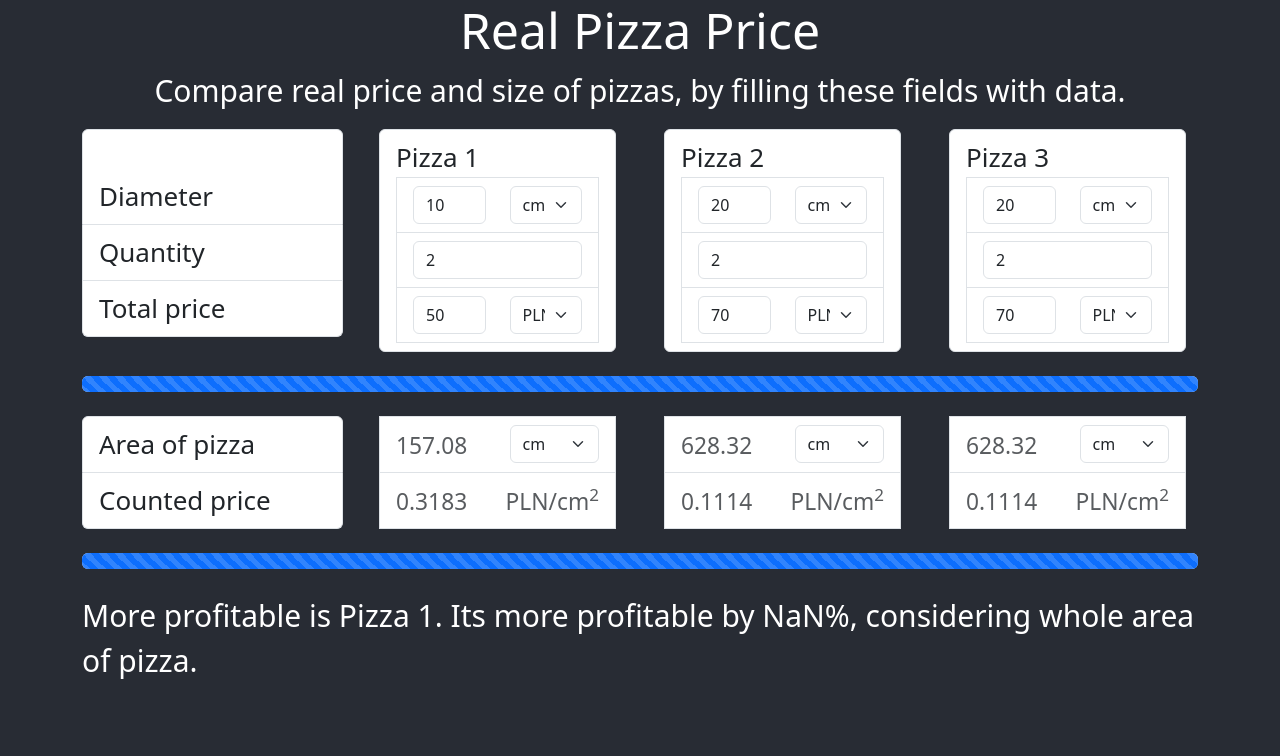
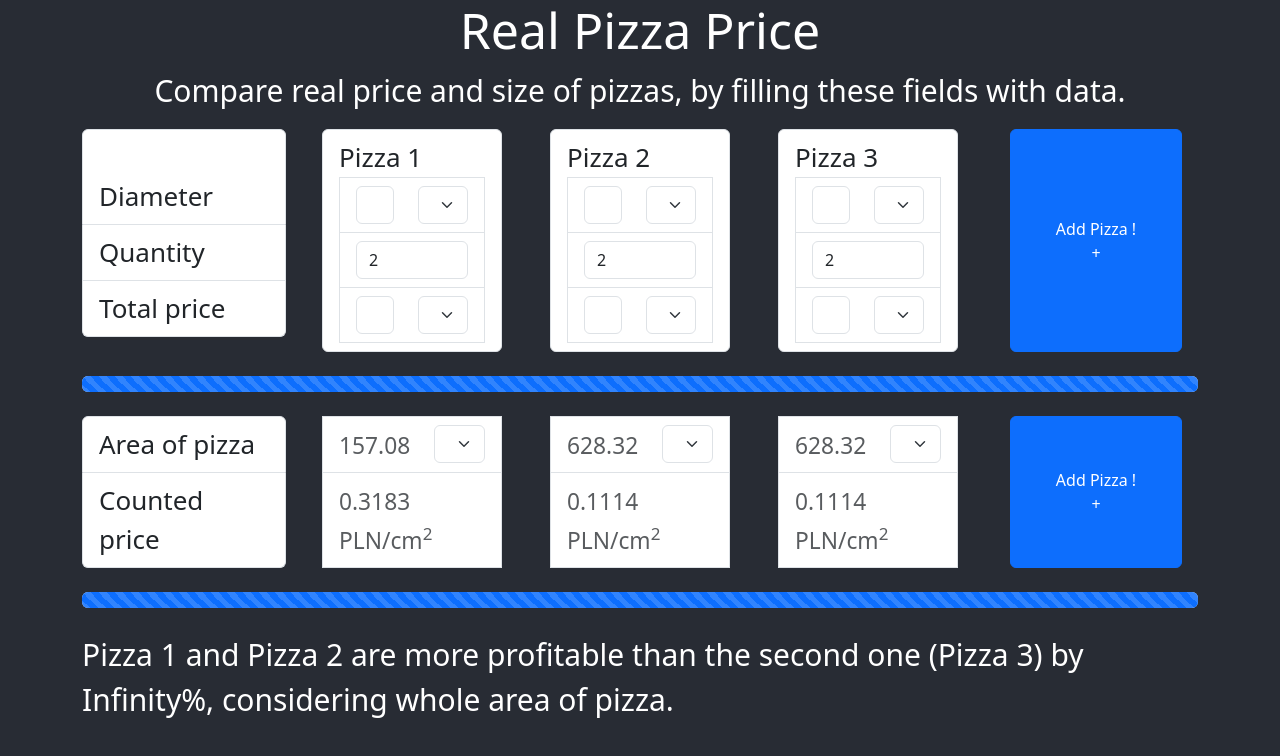
Before and after one commit to ZKuba94/Real-pizza-price, a React (Create React App) app: page / in a window 1280 px wide. Shown: the top 756 px of the page. Built offline with nearby package versions, Linux system fonts and the light colour scheme.

Commit message:
working on AddPizzaButton component, it almost work, but not render additional pizza on screen, need to change pizzas array in App to array of objects with State

```diff
--- a/src/routes/AddPizzaButton.js
+++ b/src/routes/AddPizzaButton.js
@@ -1,6 +1,39 @@
 import {Button} from "react-bootstrap";
 
-function AddPizzaButton() {
+function AddPizzaButton({
+                            headings,
+                            pizzaMeasuresInputs,
+                            pizzaMeasuresResult,
+                            pizzaCurrencyInputs,
+                            pizzaSizes,
+                            pizzaQuantities,
+                            pizzaPrices,
+                            pizzaCompare,
+                            setPizzaCompare,
+                            setPizzaCurrencyInputs,
+                            setPizzaPrices,
+                            setPizzaMeasuresInputs,
+                            setQuantitiesChange,
+                            setPizzaMeasuresResult,
+                            setPizzaSizes,
+                            // setPizzas,
+                        }) {
+    const handleClick = () => {
+        // headings.push(`Pizza ${headings.length + 1}`)
+        // setPizzas({id: headings.length - 1, value: `Pizza ${headings.length+1}`})
+        const addElement = (array, func) => {
+            const newElement = {id: headings.length - 1, value: array[headings.length - 2].value}
+            func([...array, newElement])
+        }
+        addElement(pizzaMeasuresInputs,setPizzaMeasuresInputs)
+        addElement(pizzaMeasuresResult, setPizzaMeasuresResult)
+        addElement(pizzaCurrencyInputs, setPizzaCurrencyInputs)
+        addElement(pizzaSizes, setPizzaSizes)
+        addElement(pizzaQuantities,setQuantitiesChange)
+        addElement(pizzaPrices, setPizzaPrices)
+        addElement(pizzaCompare, setPizzaCompare)
+        // addElement(headings,setPizzas)
+    }
     return (
         <div
             className='AddPizzaButton d-flex h-100'
@@ -8,6 +41,7 @@ function AddPizzaButton() {
             <Button
                 className='addPizzaBtn mx-3 w-100'
                 variant='primary'
+                onClick={handleClick}
             >
                 Add Pizza ! <br/> +
             </Button>
--- a/src/routes/App.js
+++ b/src/routes/App.js
@@ -11,6 +11,11 @@ function App() {
     const measurements = ['cm', 'm', 'in', 'ft'];
     const currencies = ['PLN', 'USD', 'EUR']
     const pizzas = ['Pizza 1', 'Pizza 2', 'Pizza 3']
+    // const [pizzas, setPizzas] = useState([
+    //     {id: 0, value: 'Pizza 1'},
+    //     {id: 1, value: 'Pizza 2'},
+    //     {id: 2, value: 'Pizza 3'},
+    // ])
     const [pizzaMeasuresInputs, setPizzaMeasuresInputs] = useState([
         {id: 0, value: measurements[0]},
         {id: 1, value: measurements[0]},
@@ -54,6 +59,8 @@ function App() {
                 measurements={measurements}
                 currencies={currencies}
                 pizzaMeasuresInputs={pizzaMeasuresInputs}
+                pizzaMeasuresResult={pizzaMeasuresResult}
+                setPizzaMeasuresResult={setPizzaMeasuresResult}
                 onPizzaMeasureChange={setPizzaMeasuresInputs}
                 pizzaCurrencyInputs={pizzaCurrencyInputs}
                 onPizzaCurrencyInputs={setPizzaCurrencyInputs}
@@ -65,6 +72,7 @@ function App() {
                 onPizzaPricesChange={setPizzaPrices}
                 pizzaCompare={pizzaCompare}
                 onPizzaCompareChange={setPizzaCompare}
+                // setPizzas={setPizzas}
             />
             <Container
                 className='my-4'
@@ -80,13 +88,20 @@ function App() {
                 measurements={measurements}
                 pizzaMeasuresResult={pizzaMeasuresResult}
                 pizzaMeasuresInputs={pizzaMeasuresInputs}
+                setPizzaMeasuresInputs={setPizzaMeasuresInputs}
                 onPizzaMeasuresResult={setPizzaMeasuresResult}
+                pizzaCurrencyInputs={pizzaCurrencyInputs}
+                setPizzaCurrencyInputs={setPizzaCurrencyInputs}
                 pizzaCurrencyResults={pizzaCurrencyInputs}
                 pizzaSizesObj={pizzaSizes}
                 pizzaQuantities={pizzaQuantities}
+                setQuantitiesChange={setQuantitiesChange}
                 pizzaPrices={pizzaPrices}
+                setPizzaPrices={setPizzaPrices}
                 pizzaCompare={pizzaCompare}
                 onPizzaCompareChange={setPizzaCompare}
+                onPizzaSizesChange={setPizzaSizes}
+                // setPizzas={setPizzas}
             />
             <Container
                 className='my-4'
@@ -104,6 +119,7 @@ function App() {
                 pizzaPrices={pizzaPrices}
                 pizzaSizes={pizzaSizes}
                 pizzaQuantities={pizzaQuantities}
+                pizzaMeasuresInputs={pizzaMeasuresInputs}
                 pizzaMeasuresResult={pizzaMeasuresResult}
             />
         </div>
--- a/src/routes/Inputs.js
+++ b/src/routes/Inputs.js
@@ -2,13 +2,14 @@ import {Col, Container, ListGroup, ListGroupItem, Row} from "react-bootstrap";
 import PizzaToCompare from "./PizzaToCompare"
 import PropTypes from "prop-types";
 
-// import AddPizzaButton from "./AddPizzaButton"
+import AddPizzaButton from "./AddPizzaButton"
 
 function Inputs({
                     headings,
                     measurements,
                     currencies,
                     pizzaMeasuresInputs,
+                    pizzaMeasuresResult,
                     onPizzaMeasureChange,
                     pizzaCurrencyInputs,
                     onPizzaCurrencyInputs,
@@ -20,6 +21,8 @@ function Inputs({
                     onPizzaPricesChange,
                     pizzaCompare,
                     onPizzaCompareChange,
+                    setPizzaMeasuresResult,
+                    // setPizzas,
                 }) {
     return (
         <Container
@@ -67,9 +70,26 @@ function Inputs({
                         />
                     </Col>
                 ))}
-                {/*<Col>*/}
-                {/*    <AddPizzaButton/>*/}
-                {/*</Col>*/}
+                <Col>
+                    <AddPizzaButton
+                        headings={headings}
+                        pizzaMeasuresInputs={pizzaMeasuresInputs}
+                        pizzaMeasuresResult={pizzaMeasuresResult}
+                        pizzaCurrencyInputs={pizzaCurrencyInputs}
+                        pizzaSizes={pizzaSizesObj}
+                        pizzaQuantities={pizzaQuantities}
+                        pizzaPrices={pizzaPrices}
+                        pizzaCompare={pizzaCompare}
+                        setPizzaSizes={onPizzaSizesChange}
+                        setPizzaMeasuresInputs={onPizzaMeasureChange}
+                        setPizzaMeasuresResult={setPizzaMeasuresResult}
+                        setPizzaCurrencyInputs={onPizzaCurrencyInputs}
+                        setQuantitiesChange={onPizzaQuantitiesChange}
+                        setPizzaPrices={onPizzaPricesChange}
+                        setPizzaCompare={onPizzaCompareChange}
+                        // setPizzas={setPizzas}
+                    />
+                </Col>
             </Row>
         </Container>
     )
--- a/src/routes/SomeData.js
+++ b/src/routes/MeasuresObject.js
@@ -31,6 +31,14 @@ const connections = [
             {id: 3, measure: 'ft', value: 1},
         ]
     },
+    {
+        id: 4, measure: 'cm', values: [
+            {id: 0, measure: 'cm', value: 1},
+            {id: 1, measure: 'm', value: 0.0001},
+            {id: 2, measure: 'in', value: 0.00394},
+            {id: 3, measure: 'ft', value: 0.00033},
+        ]
+    },
 ]
 
 export default connections;
--- a/src/routes/ResultText.js
+++ b/src/routes/ResultText.js
@@ -1,7 +1,7 @@
 import {Container} from "react-bootstrap";
 import React, {useEffect} from "react";
 import PropTypes from "prop-types";
-import connections from "./SomeData";
+import connections from "./MeasuresObject";
 
 function ResultText({
                         headings,
@@ -9,53 +9,62 @@ function ResultText({
                         pizzaPrices,
                         pizzaSizes,
                         pizzaQuantities,
+                        pizzaMeasuresInputs,
                         pizzaMeasuresResult,
                     }) {
-    let betterOptionValues = pizzaCompare.map(el=>el.value)
+
+    let inputPizzaMeasures = pizzaMeasuresInputs.map(el => (connections.find(mes => mes.measure === el.value)).values)
+    let pizzaSizesInCmResults = pizzaMeasuresResult.map(el => (connections[4].values).find(mes => mes.measure === el.value))
+    let betterOptionValues = pizzaCompare.map(el => el.value * pizzaSizesInCmResults[el.id].value)
     let betterOption = betterOptionValues.findIndex(el => el === Math.min(...betterOptionValues))
-    // let pizzaSizesInCm= pizzaMeasuresResult.map(el=>{
-    //     switch (el.value) {
-    //         case "cm":
-    //             return 1;
-    //         case "m":
-    //             return 0.01;
-    //         case "in":
-    //             return 0.394;
-    //         case "ft":
-    //             return 0.033;
-    //         default:
-    //             return '';
-    //     }
-    // })
-    let pizzaSizesInCm = pizzaMeasuresResult.map(el => (connections[0].values).find(mes=>mes.measure === el.value))
+    const realPizzaSizeFactorInputs = pizzaMeasuresResult.map(el => (inputPizzaMeasures[el.id]).find(mes => mes.measure === el.value))
+
     const percentageValue = () => {
-        const betterOptionValues = pizzaCompare.map(el=>el.value)
+        betterOptionValues = pizzaCompare.map(el => el.value * pizzaSizesInCmResults[el.id].value)
         betterOption = betterOptionValues.findIndex(el => el === Math.min(...betterOptionValues))
+        let message = ''
+        let betterPizzas = [headings[betterOption]]
         const pizzaAreas = pizzaCompare.map(el => (
-            ((Math.PI * (((pizzaSizes[el.id].value * pizzaSizesInCm[el.id].value) / 2) ** 2)).toFixed(2)) * pizzaQuantities[el.id].value))
+            ((Math.PI * (((pizzaSizes[el.id].value * realPizzaSizeFactorInputs[el.id].value) / 2) ** 2))
+                .toFixed(2)) * pizzaQuantities[el.id].value))
         const totalCosts = pizzaCompare.map(el => (
-            Math.max(...pizzaAreas) * pizzaCompare[el.id].value
+            Math.max(...pizzaAreas) * betterOptionValues[el.id]
         ))
-        console.log(pizzaCompare)
-        console.log(pizzaAreas)
-        return (
+        const trimValues = (values, valueOption) => {
+            const secondOptionValues = values.slice()
+            secondOptionValues.splice(valueOption, 1)
+            const secondOption = secondOptionValues.findIndex(el => el === Math.min(...secondOptionValues))
+            if (secondOptionValues[secondOption] === values[valueOption] && secondOptionValues.length >= 1) {
+                betterPizzas.push(headings[secondOption<valueOption?secondOption:secondOption+1])
+                trimValues(secondOptionValues, secondOption)
+            } else if (secondOptionValues[secondOption] !== values[valueOption]) {
+                const percentage = (((totalCosts[betterOptionValues.findIndex(el=>el ===secondOptionValues[secondOption])]
+                    / totalCosts[betterOption])-1)*100)
+                    .toFixed(2)
+                return message = `
+                ${betterPizzas.join(' and ')}
+                ${betterPizzas.length===1?'is':'are'}
+                more profitable than the second one (${headings[betterOptionValues.findIndex(el=>el ===secondOptionValues[secondOption])]})
+                by ${percentage}%, considering whole area of pizza.`
+            }
+        }
+        if (betterOptionValues.every(el => el === betterOptionValues[0])) {
+            return message = 'Each pizza is equally profitable!'
+        } else {
+            trimValues(betterOptionValues, betterOption)
+        }
+        return message
+    }
 
-            betterOption === 0
-            ? (((totalCosts[1] / totalCosts[0]) - 1) * 100).toFixed(2)
-            : (((totalCosts[0] / totalCosts[1]) - 1) * 100).toFixed(2)
-    )
-    }
     useEffect(() => {
         percentageValue()
-    }, [pizzaMeasuresResult,pizzaCompare, pizzaPrices, pizzaSizes, pizzaQuantities])
+    }, [pizzaMeasuresResult, pizzaCompare, pizzaPrices, pizzaSizes, pizzaQuantities])
     return (
         <Container
             className='ResultText'
         >
             <p>
-                {pizzaCompare.every((el)=> el.value === pizzaCompare[0].value) ?
-                    `Each pizza is equally profitable.`
-                    : `More profitable is ${headings[betterOption]}. Its more profitable by ${percentageValue()}%, considering whole area of pizza.`}
+                {percentageValue()}
             </p>
         </Container>
     )
--- a/src/routes/Results.js
+++ b/src/routes/Results.js
@@ -1,6 +1,6 @@
 import {Col, Container, ListGroup, ListGroupItem, Row} from "react-bootstrap";
 import PizzaResultNumbers from "./PizzaResultNumbers"
-// import AddPizzaButton from "./AddPizzaButton";
+import AddPizzaButton from "./AddPizzaButton";
 import PropTypes from "prop-types";
 
 function Results({
@@ -9,12 +9,19 @@ function Results({
                      pizzaMeasuresResult,
                      pizzaMeasuresInputs,
                      onPizzaMeasuresResult,
+                     pizzaCurrencyInputs,
                      pizzaCurrencyResults,
                      pizzaSizesObj,
                      pizzaQuantities,
                      pizzaPrices,
                      pizzaCompare,
                      onPizzaCompareChange,
+                     onPizzaSizesChange,
+                     setPizzaMeasuresInputs,
+                     setPizzaCurrencyInputs,
+                     setQuantitiesChange,
+                     setPizzaPrices,
+                     // setPizzas,
                  }) {
     return (
         <Container
@@ -49,9 +56,26 @@ function Results({
                         />
                     </Col>
                 ))}
-                {/*<Col>*/}
-                {/*    <AddPizzaButton/>*/}
-                {/*</Col>*/}
+                <Col>
+                    <AddPizzaButton
+                        headings={headings}
+                        pizzaMeasuresInputs={pizzaMeasuresInputs}
+                        pizzaMeasuresResult={pizzaMeasuresResult}
+                        pizzaCurrencyInputs={pizzaCurrencyInputs}
+                        pizzaSizes={pizzaSizesObj}
+                        pizzaQuantities={pizzaQuantities}
+                        pizzaPrices={pizzaPrices}
+                        pizzaCompare={pizzaCompare}
+                        setPizzaSizes={onPizzaSizesChange}
+                        setPizzaMeasuresInputs={setPizzaMeasuresInputs}
+                        setPizzaMeasuresResult={onPizzaMeasuresResult}
+                        setPizzaCurrencyInputs={setPizzaCurrencyInputs}
+                        setQuantitiesChange={setQuantitiesChange}
+                        setPizzaPrices={setPizzaPrices}
+                        setPizzaCompare={onPizzaCompareChange}
+                        // setPizzas={setPizzas}
+                    />
+                </Col>
             </Row>
         </Container>
     )
```
Also changed, not shown: src/routes/PizzaResultNumbers.js (+5 -4 lines).
